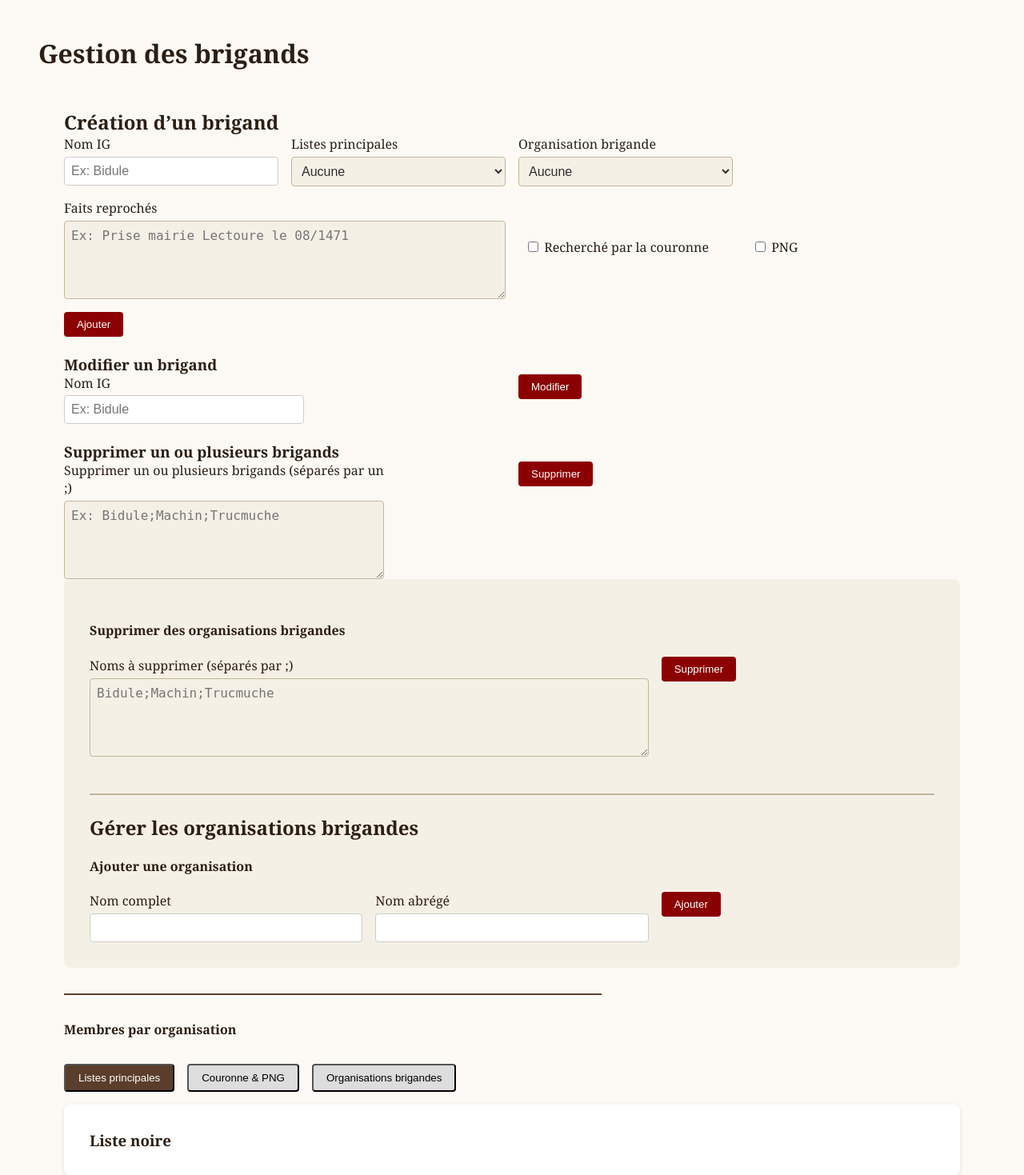
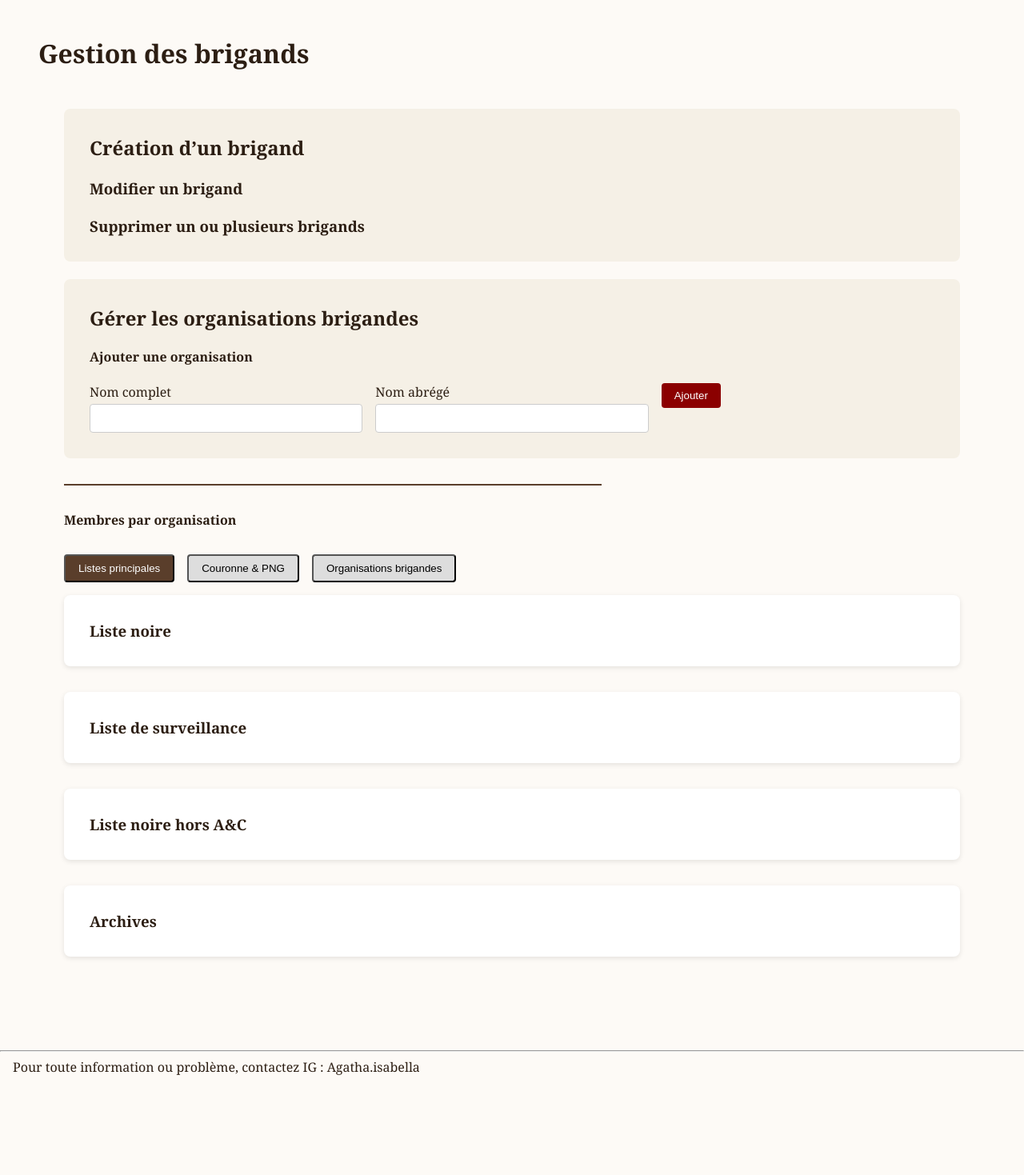
Before and after one commit to Angelah33/les-douanes-du-sud, a Python web app: template templates/brigands.html in a window 1280 px wide. Shown: the part 41-1510 px from the top of the page at 80% size. After the commit the page ends 1385 px from the top, so only its background shows below. Run offline with Jinja, Linux system fonts and the light colour scheme; the template is opened without the code that fills it, so the values that code supplies are empty.

Commit message:
Update brigands.html
Encadrement visuel des blocs brigands + suppression du formulaire de suppression d’organisations brigandes

```diff
--- a/templates/brigands.html
+++ b/templates/brigands.html
@@ -10,93 +10,28 @@
 
   <main class="container">
 <!-- Bloc principal : Création / Modification / Suppression -->
+<div style="background-color: #f5f0e6; padding: 2rem; border-radius: 8px;">
   <section class="brigand-form">
     <h2>Création d’un brigand</h2>
     <form id="createForm" class="grid">
-        <div class="field">
-          <label for="name">Nom IG</label>
-          <input type="text" id="name" name="name" required placeholder="Ex: Bidule" />
-        </div>
-
-        <div class="field">
-          <label for="primaryList">Listes principales</label>
-          <select id="primaryList" name="list">
-            <option value="" selected>Aucune</option>
-            <option value="surveillance">Liste de surveillance</option>
-            <option value="noire">Liste noire</option>
-            <option value="hors">Liste noire hors A&C</option>
-            <option value="archives">Archives</option>
-          </select>
-        </div>
-
-        <div class="field">
-          <label for="orderSelect">Organisation brigande</label>
-          <select id="orderSelect" name="order_id">
-            <option value="">Aucune</option>
-          </select>
-        </div>
-
-        <div class="field span-2">
-          <label for="facts">Faits reprochés</label>
-          <textarea id="facts" name="facts" rows="3" placeholder="Ex: Prise mairie Lectoure le 08/1471"></textarea>
-        </div>
-
-        <div class="field check">
-          <label><input type="checkbox" id="isCrown" name="is_crown" /> Recherché par la couronne</label>
-        </div>
-        <div class="field check">
-          <label><input type="checkbox" id="isPNG" name="is_png" /> PNG</label>
-        </div>
-
-        <div class="actions">
-          <button type="submit" class="btn brigand">Ajouter</button>
-        </div>
+      <!-- ... contenu inchangé ... -->
     </form>
 
     <br><h3>Modifier un brigand</h3>
     <form id="editSearchForm" class="grid">
-        <div class="field" style="max-width: 300px;">
-          <label for="editSearch">Nom IG</label>
-          <input type="text" id="editSearch" placeholder="Ex: Bidule" />
-        </div>
-        <div class="actions" style="max-width: 300px;">
-          <button type="button" class="btn brigand">Modifier</button>
-        </div>
+      <!-- ... contenu inchangé ... -->
     </form>
 
     <br><h3>Supprimer un ou plusieurs brigands</h3>
     <form id="deleteForm" class="grid">
-        <div class="field" style="max-width: 400px;">
-          <label for="deleteNames">Supprimer un ou plusieurs brigands (séparés par un ;)</label>
-          <textarea id="deleteNames" rows="4" placeholder="Ex: Bidule;Machin;Trucmuche"></textarea>
-        </div>
-        <div class="actions" style="max-width: 300px;">
-          <button type="submit" class="btn brigand">Supprimer</button>
-        </div>
+      <!-- ... contenu inchangé ... -->
     </form>
   </section>
+</div>
 
+<br>
 <!-- Bloc organisations brigandes -->
 <div style="background-color: #f5f0e6; padding: 2rem; border-radius: 8px;">
-
-  <!-- Suppression -->
-  <section class="brigand-form">
-    <h4>Supprimer des organisations brigandes</h4>
-    <form id="deleteOrdersForm" class="grid">
-      <div class="field span-2">
-        <label for="ordersToDelete">Noms à supprimer (séparés par ;)</label>
-        <textarea id="ordersToDelete" name="noms_a_supprimer" rows="3" placeholder="Bidule;Machin;Trucmuche"></textarea>
-      </div>
-      <div class="actions">
-        <button class="btn brigand" type="submit">Supprimer</button>
-      </div>
-    </form>
-  </section>
-
-  <br>
-  <hr style="border: 1px solid #c2b59b; margin: 1.5rem 0;">
-
-  <!-- Ajout -->
   <section class="brigand-form">
     <h2>Gérer les organisations brigandes</h2>
     <div class="orders-layout">
@@ -119,7 +54,6 @@
       </div>
     </div>
   </section>
-
 </div>
 
 <!-- Ligne séparatrice avant les membres -->
```
Lines whose indentation alone changed are shown as unchanged.
